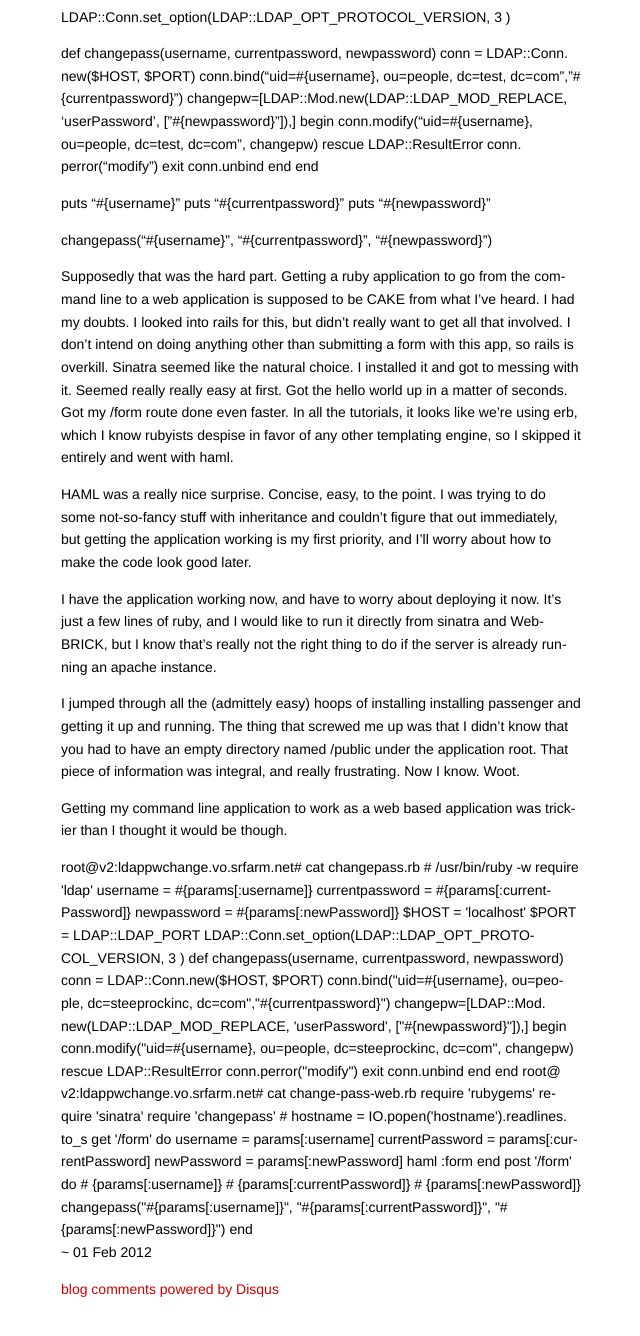
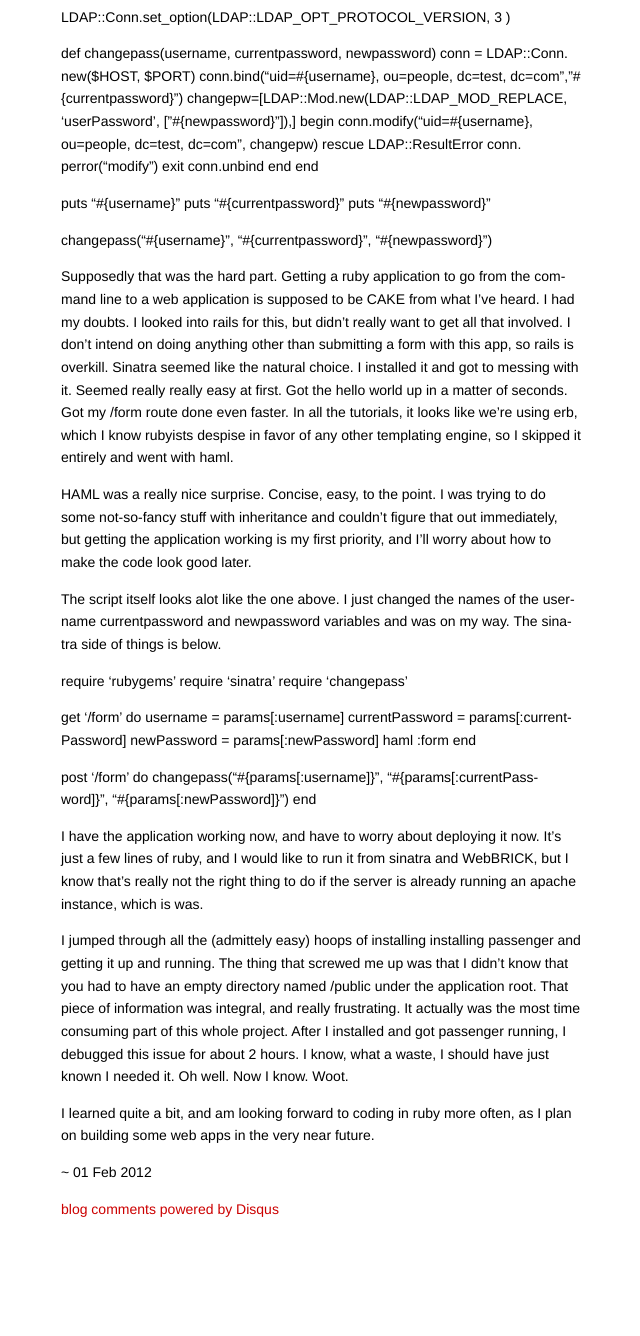
Before and after one commit to iflowfor8hours/iflowfor8hours-blog, a Jekyll site: the page built from _posts/2012/2012-02-01-ruby-webbased-ldap-password-changer.markdown, in a window 1280 px wide and 1400 px high, scrolled down 1960 px. Shown: the top 1336 px of the window, without its empty margins (319-959 px from the left). Built offline with Jekyll 4.4.1, drawn with Linux system fonts in a browser that asks for light colours; Markdown is read by kramdown in place of the engine named in the settings; comment, search, counter and statistics services are not loaded.

Commit message:
finished ldap password changer post

```diff
--- a/_posts/2012/2012-02-01-ruby-webbased-ldap-password-changer.markdown
+++ b/_posts/2012/2012-02-01-ruby-webbased-ldap-password-changer.markdown
@@ -130,60 +130,25 @@ I installed it and got to messing with it. Seemed really really easy at first. G
 
 HAML was a really nice surprise. Concise, easy, to the point. I was trying to do some not-so-fancy stuff with inheritance and couldn't figure that out immediately, but getting the application working is my first priority, and I'll worry about how to make the code look good later.
 
-I have the application working now, and have to worry about deploying it now. It's just a few lines of ruby, and I would like to run it directly from sinatra and WebBRICK, but I know that's really not the right thing to do if the server is already running an apache instance.
+The script itself looks alot like the one above. I just changed the names of the username currentpassword and newpassword variables and was on my way. The sinatra side of things is below.
 
-I jumped through all the (admittely easy) hoops of installing installing passenger and getting it up and running. The thing that screwed me up was that I didn't know that you had to have an empty directory named /public under the application root. That piece of information was integral, and really frustrating. Now I know. Woot.
+  require 'rubygems'
+  require 'sinatra'
+  require 'changepass'
 
-Getting my command line application to work as a web based application was trickier than I thought it would be though.
+  get '/form' do
+    username        = params[:username]
+    currentPassword = params[:currentPassword]
+    newPassword     = params[:newPassword]
+    haml :form
+  end
 
+  post '/form' do
+    changepass("#{params[:username]}", "#{params[:currentPassword]}", "#{params[:newPassword]}")
+  end
 
+I have the application working now, and have to worry about deploying it now. It's just a few lines of ruby, and I would like to run it from sinatra and WebBRICK, but I know that's really not the right thing to do if the server is already running an apache instance, which is was.
 
-<S-Insert>
-root@v2:ldappwchange.vo.srfarm.net# cat changepass.rb
-#/usr/bin/ruby -w
+I jumped through all the (admittely easy) hoops of installing installing passenger and getting it up and running. The thing that screwed me up was that I didn't know that you had to have an empty directory named /public under the application root. That piece of information was integral, and really frustrating. It actually was the most time consuming part of this whole project. After I installed and got passenger running, I debugged this issue for about 2 hours. I know, what a waste, I should have just known I needed it. Oh well. Now I know. Woot.
 
-require 'ldap'
-
-username 	= #{params[:username]}
-currentpassword = #{params[:currentPassword]}
-newpassword	= #{params[:newPassword]}
-
-$HOST =    'localhost'
-$PORT =    LDAP::LDAP_PORT
-LDAP::Conn.set_option(LDAP::LDAP_OPT_PROTOCOL_VERSION, 3 )
-
-def changepass(username, currentpassword, newpassword)
-  conn = LDAP::Conn.new($HOST, $PORT)
-  conn.bind("uid=#{username}, ou=people, dc=steeprockinc, dc=com","#{currentpassword}")
-  changepw=[LDAP::Mod.new(LDAP::LDAP_MOD_REPLACE, 'userPassword', ["#{newpassword}"]),]
-  begin
-    conn.modify("uid=#{username}, ou=people, dc=steeprockinc, dc=com", changepw)
-  rescue LDAP::ResultError
-    conn.perror("modify")
-    exit
-  conn.unbind
-  end
-end
-root@v2:ldappwchange.vo.srfarm.net# cat change-pass-web.rb
-require 'rubygems'
-require 'sinatra'
-require 'changepass'
-
-#hostname = IO.popen('hostname').readlines.to_s
-
-get '/form' do
-  username        = params[:username]
-  currentPassword = params[:currentPassword]
-  newPassword     = params[:newPassword]
-
-  haml :form
-end
-
-post '/form' do
-#  {params[:username]}
-#  {params[:currentPassword]}
-#  {params[:newPassword]}
-
-  changepass("#{params[:username]}", "#{params[:currentPassword]}", "#{params[:newPassword]}")
-
-end
+I learned quite a bit, and am looking forward to coding in ruby more often, as I plan on building some web apps in the very near future.
```
